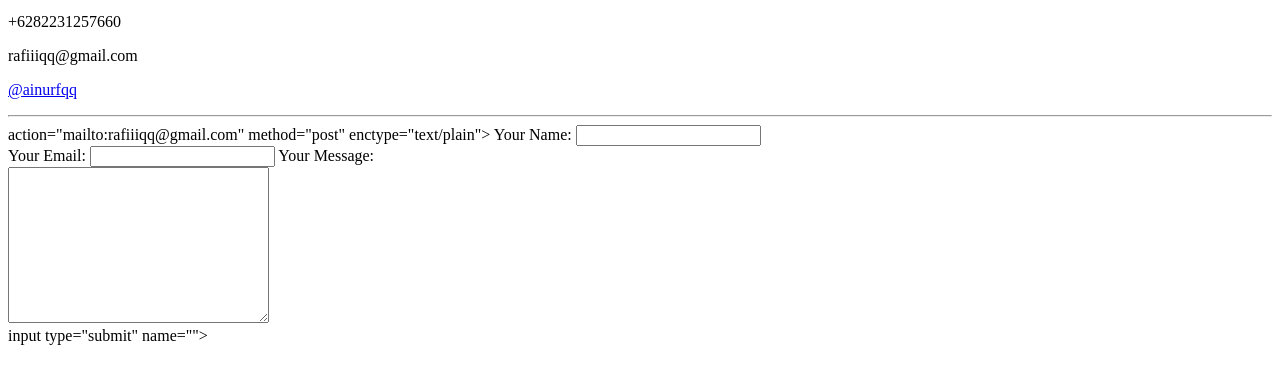
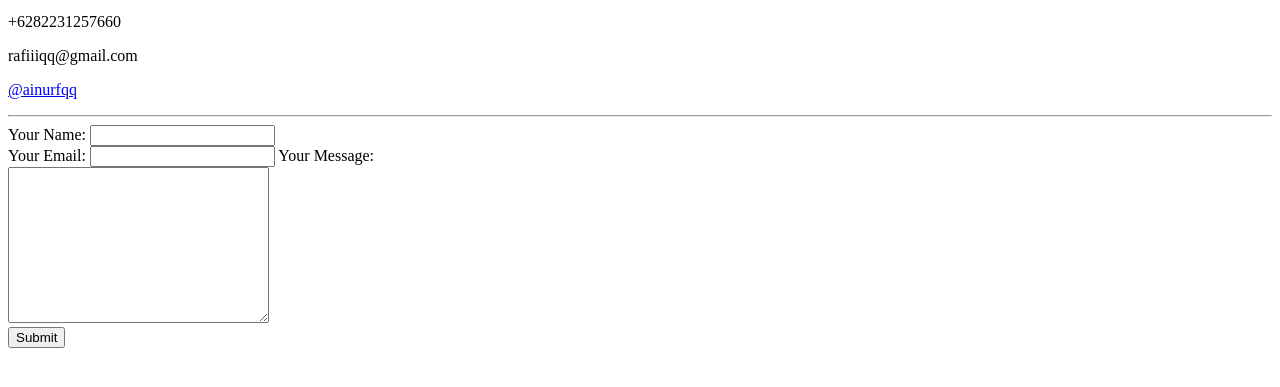
Before and after one commit to ainurfqq/cv, a plain HTML site: page contact-me.html in a window 1280 px wide. Shown: the part 101-488 px from the top of the page. Drawn offline with Linux system fonts and the light colour scheme.

Commit message:
Update contact-me.html

```diff
--- a/contact-me.html
+++ b/contact-me.html
@@ -13,14 +13,14 @@
         <p>rafiiiqq@gmail.com</p>
         <p><a href="https://www.instagram.com/ainurfqq/">@ainurfqq</a></p>
         <hr>
-        <form> action="mailto:rafiiiqq@gmail.com" method="post" enctype="text/plain">
+        <form action="mailto:rafiiiqq@gmail.com" method="post" enctype="text/plain">
             <label>Your Name:</label>
             <input type="text" name="yourName" value=""><br>
             <label>Your Email:</label>
             <input type="email" name="yourEmail" value=""<br>
             <label>Your Message:</label><br>
             <textarea name="name" rows="10" cols="30"></textarea><br>
-            input type="submit" name="">
+            <input type="submit" name="">
     </form>
   </body>
 </html>
```
